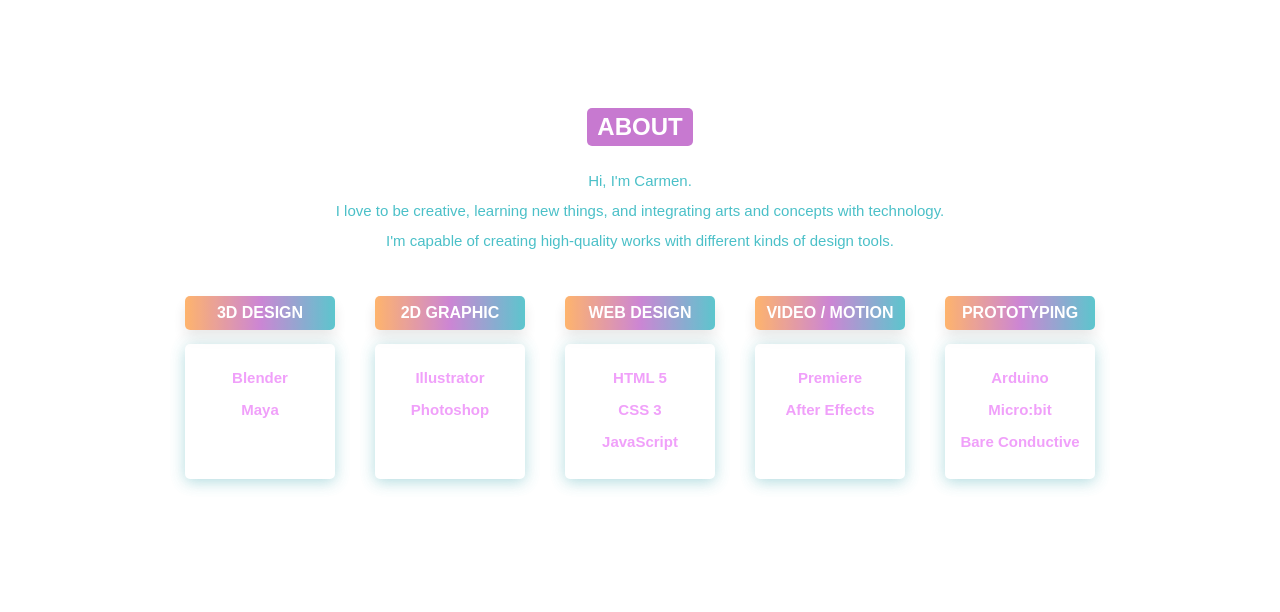
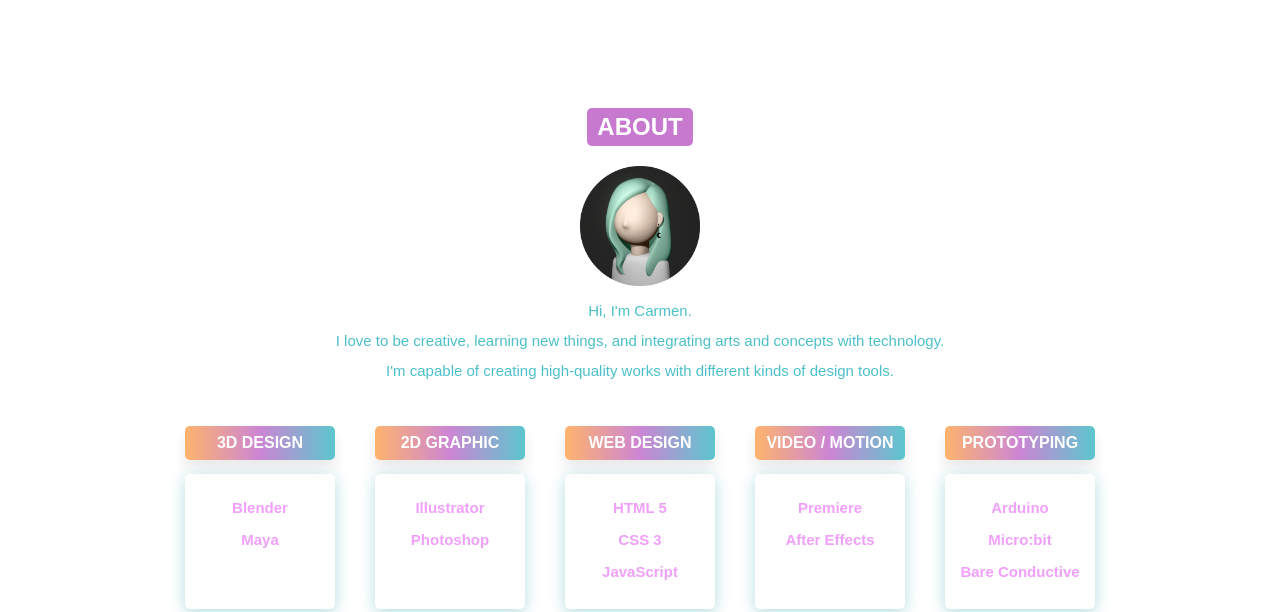
Before and after one commit to kmcheung7/portfolio, a plain HTML site: page index.html in a window 1280 px wide. Shown: the part 442-1054 px from the top of the page. Drawn offline with Linux system fonts and the light colour scheme; a web font is replaced by a local one.

Commit message:
24 Mar 2021 Commit

```diff
--- a/index.html
+++ b/index.html
@@ -46,6 +46,7 @@
     <!-- Skills -->
     <div class="skills" id="skills">
         <h2>ABOUT</h2>
+        <img src="images/profile.png" id="about-pic">
         <h5>Hi, I'm Carmen.
         </br>I love to be creative, learning new things, and integrating arts and concepts with technology.
         </br>I'm capable of creating high-quality works with different kinds of design tools.</h5>
--- a/style.css
+++ b/style.css
@@ -205,6 +205,11 @@ header {
 
 
 /* skills */
+
+#about-pic {
+    width: 120px;
+    padding-bottom: 10px;
+}
 
 .skills {
     display: flex;
```
Also changed, not shown: images/profile.png (added), 1 other file.
